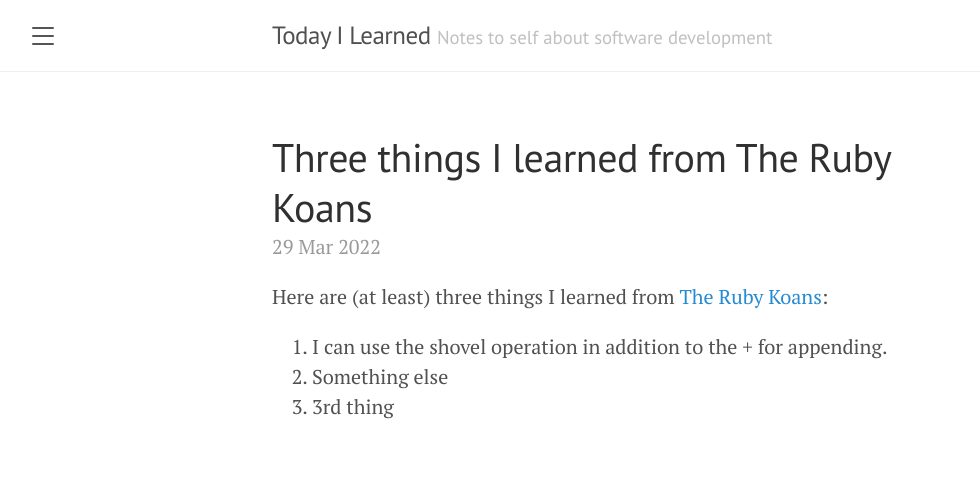
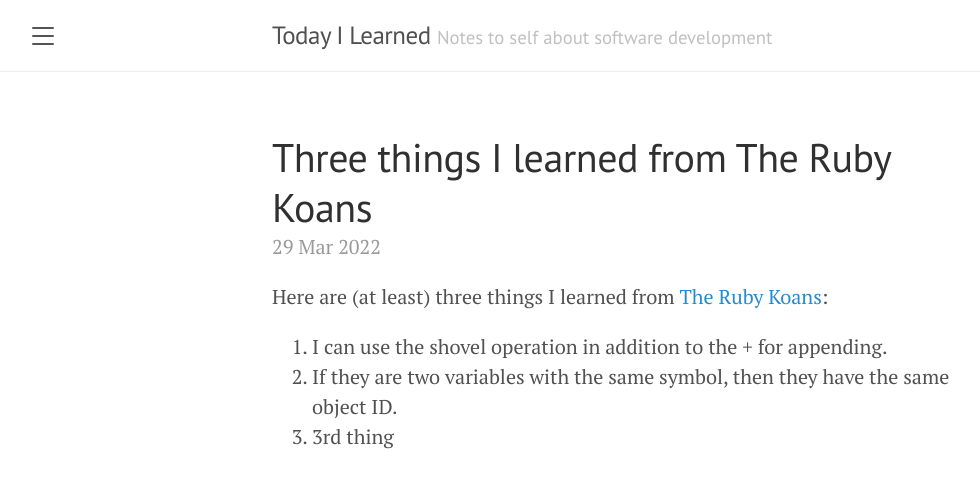
Before and after one commit to vaishnaray1/appdev2, a Jekyll site: the page built from _posts/2022-03-29-three-things-i-learned-from-the-ruby-koans.md, in a window 1280 px wide. Shown: the top 488 px of the page, without its empty margins (8-988 px from the left). Built offline with Jekyll 4.4.1, drawn with Linux system fonts in a browser that asks for light colours.

Commit message:
Update 2022-03-29-three-things-i-learned-from-the-ruby-koans.md

```diff
--- a/_posts/2022-03-29-three-things-i-learned-from-the-ruby-koans.md
+++ b/_posts/2022-03-29-three-things-i-learned-from-the-ruby-koans.md
@@ -5,5 +5,5 @@ title: Three things I learned from The Ruby Koans
 
 Here are (at least) three things I learned from [The Ruby Koans](http://rubykoans.com/):
  1. I can use the shovel operation in addition to the + for appending.
- 2. Something else
+ 2. If they are two variables with the same symbol, then they have the same object ID.
  3. 3rd thing
```
